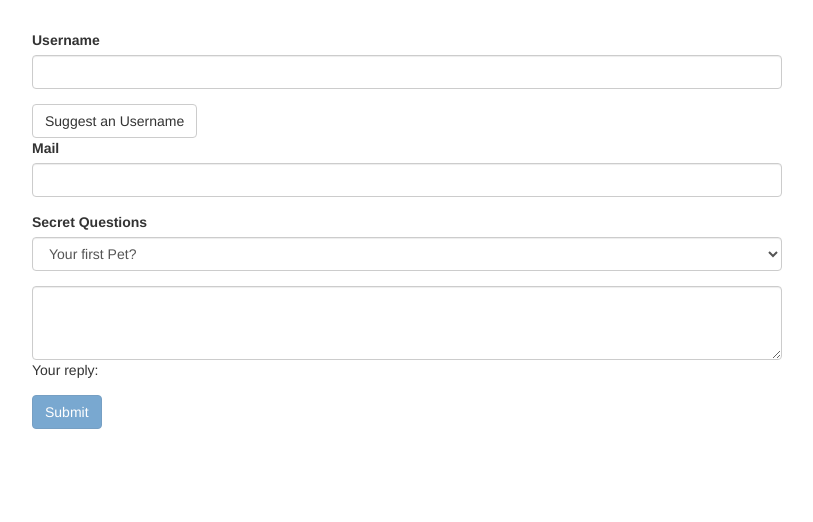
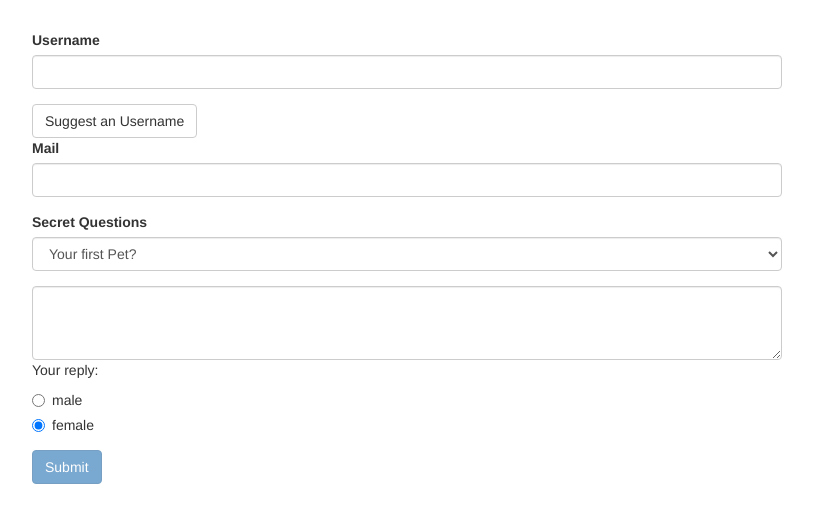
Before and after one commit to Mufaesa/Angular_forms, an Angular app: page / in a window 1280 px wide. Shown: the top 522 px of the page, without its empty margins (233-1046 px from the left). Built offline with nearby package versions, Linux system fonts and the light colour scheme.

Commit message:
Added radio buttons

```diff
--- a/src/app/app.component.html
+++ b/src/app/app.component.html
@@ -62,6 +62,19 @@
           >
           </textarea>
           <p>Your reply: {{ answer }}</p>
+
+          <!-- Radio buttons (standard answer = female) -->
+          <div class="radio" *ngFor="let gender of genders">
+            <label>
+              <input
+                type="radio"
+                name="gender"
+                [ngModel]="'female'"
+                [value]="gender"
+              />
+              {{ gender }}
+            </label>
+          </div>
         </div>
 
         <!-- Pass the form reference created at the top to disable the submit button -->
--- a/src/app/app.component.ts
+++ b/src/app/app.component.ts
@@ -10,6 +10,7 @@
   @ViewChild('f') signupForm: NgForm;
   defaultQuestion: string = "pet";
   answer: string ="";
+  genders = ['male', 'female'];
 
   suggestUserName() {
     const suggestedName = 'Superuser';
```
